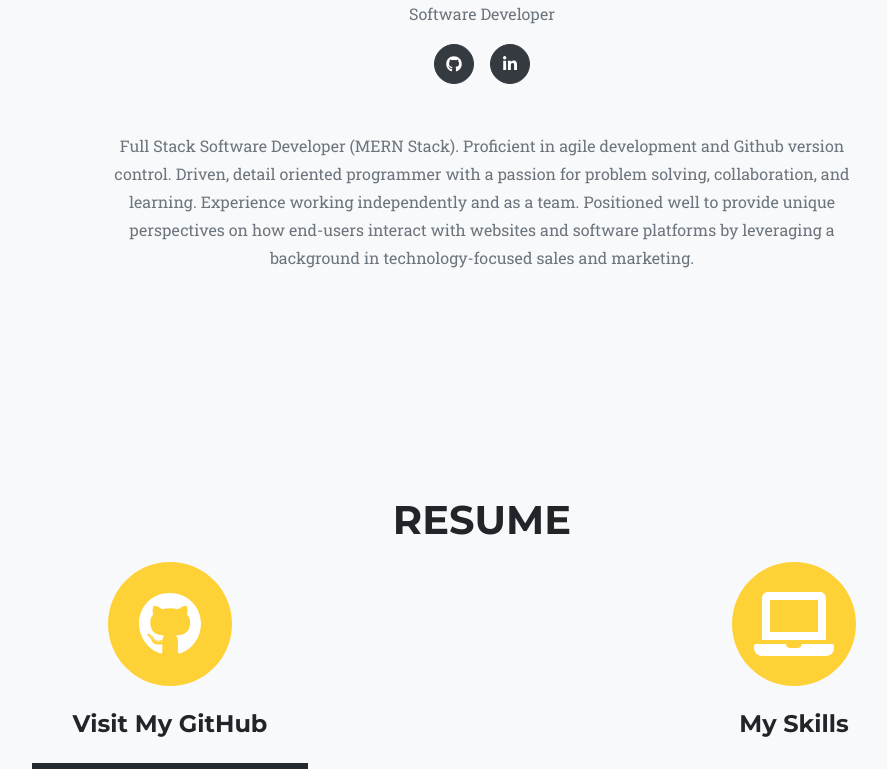
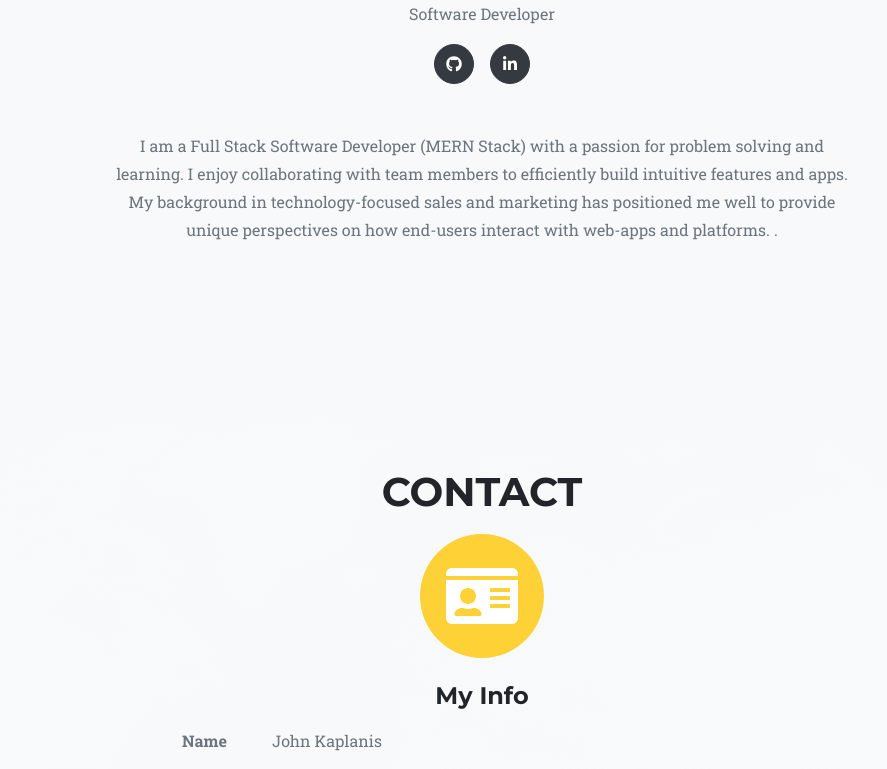
Before and after one commit to jkaplanis/react-portfolio, a React (Create React App) app: page / in a window 1280 px wide. Shown: the part 1282-2051 px from the top of the page, without its empty margins (158-1045 px from the left). Built offline with nearby package versions, Linux system fonts and the light colour scheme; a web font is replaced by a local one.

Commit message:
update about me section

```diff
--- a/src/App.js
+++ b/src/App.js
@@ -2,7 +2,7 @@ import React, { useEffect } from "react";
 import Nav from "./components/Nav";
 import Header from "./components/Header";
 import AboutMe from "./components/AboutMe";
-import Resume from "./components/Resume";
+// import Resume from "./components/Resume";
 import Contact from "./components/Contact";
 import Portfolio from "./components/Portfolios";
 import Footer from "./components/Footer";
@@ -21,7 +21,7 @@ function App() {
       <Nav />
       <Header />
       <AboutMe />
-      <Resume />
+      {/* <Resume /> */}
       <Contact />
       <Portfolio />
       <Footer />
--- a/src/components/AboutMe.js
+++ b/src/components/AboutMe.js
@@ -39,13 +39,12 @@ function AboutMe() {
           <div className="row">
             <div className="col-lg-8 mx-auto mb-3 text-center">
               <p className="large text-muted">
-                Full Stack Software Developer (MERN Stack). Proficient in agile
-                development and Github version control. Driven, detail oriented
-                programmer with a passion for problem solving, collaboration,
-                and learning. Experience working independently and as a team.
-                Positioned well to provide unique perspectives on how end-users
-                interact with websites and software platforms by leveraging a
-                background in technology-focused sales and marketing.
+                I am a Full Stack Software Developer (MERN Stack) with a passion
+                for problem solving and learning. I enjoy collaborating with
+                team members to efficiently build intuitive features and apps.
+                My background in technology-focused sales and marketing has
+                positioned me well to provide unique perspectives on how
+                end-users interact with web-apps and platforms. .
               </p>
             </div>
           </div>
--- a/src/components/Contact.js
+++ b/src/components/Contact.js
@@ -42,7 +42,7 @@ function Contact() {
               </span>
               San Diego, CA
             </p>
-            <p className="text-muted">
+            {/* <p className="text-muted">
               <span
                 style={{
                   fontWeight: "bold",
@@ -53,7 +53,7 @@ function Contact() {
                 Phone
               </span>
               831-524-0658
-            </p>
+            </p> */}
             <p className="text-muted">
               <span
                 style={{
@@ -79,6 +79,16 @@ function Contact() {
                 Education
               </span>
               Certificate in Full Stack Web Development, UCSD Extension
+            </p>
+            <p className="text-muted">
+              <span
+                style={{
+                  fontWeight: "bold",
+                  display: "inline-block",
+                  width: 90
+                }}
+              ></span>
+              B.A. in Business Management Economics, UCSC
             </p>
             <p className="text-muted">
               <span
--- a/src/components/Nav.js
+++ b/src/components/Nav.js
@@ -26,11 +26,11 @@ function Nav() {
                 About Me
               </a>
             </li>
-            <li className="nav-item">
+            {/* <li className="nav-item">
               <a className="nav-link js-scroll-trigger" href="#resume">
                 Resume
               </a>
-            </li>
+            </li> */}
             <li className="nav-item">
               <a className="nav-link js-scroll-trigger" href="#contact">
                 Contact
```
